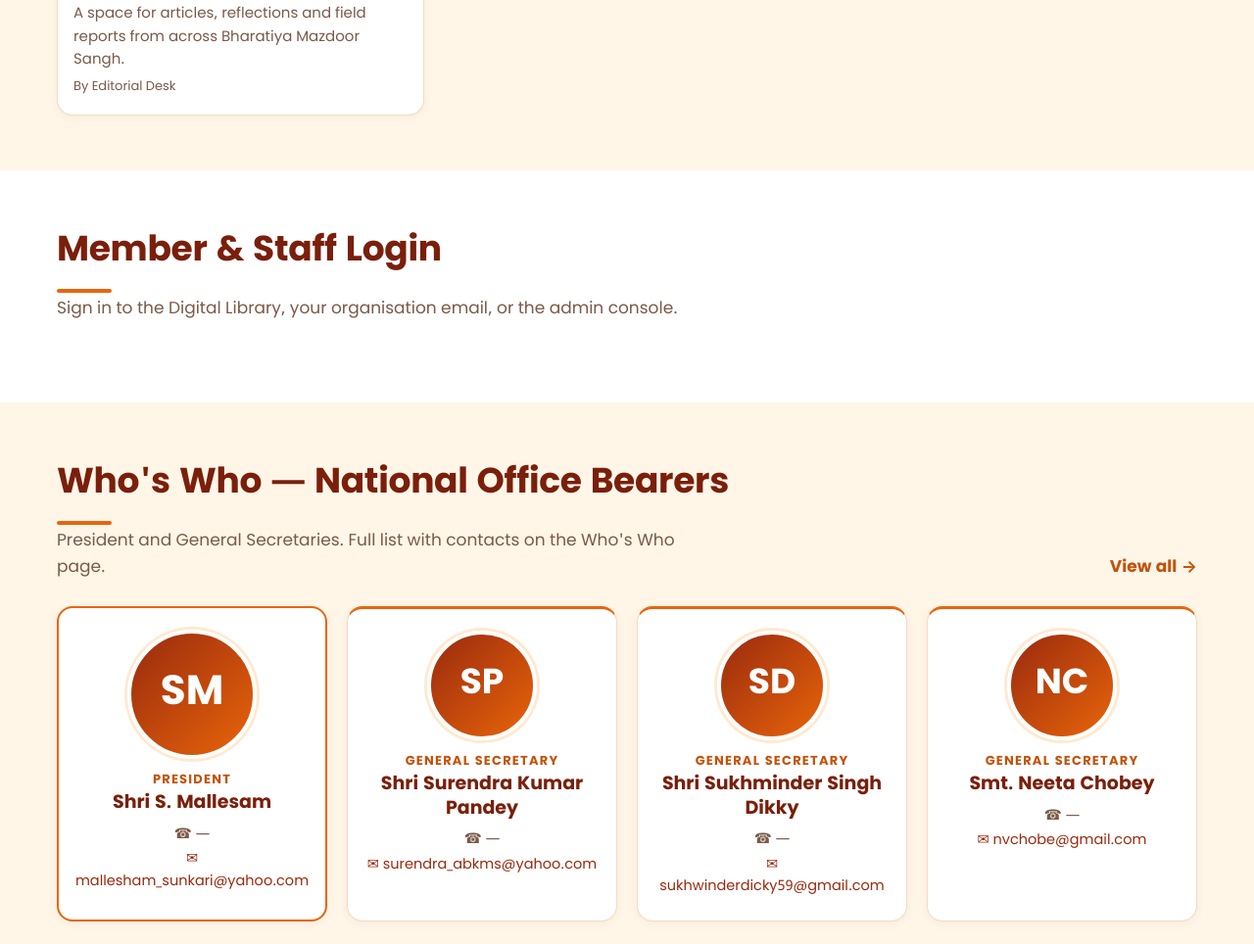
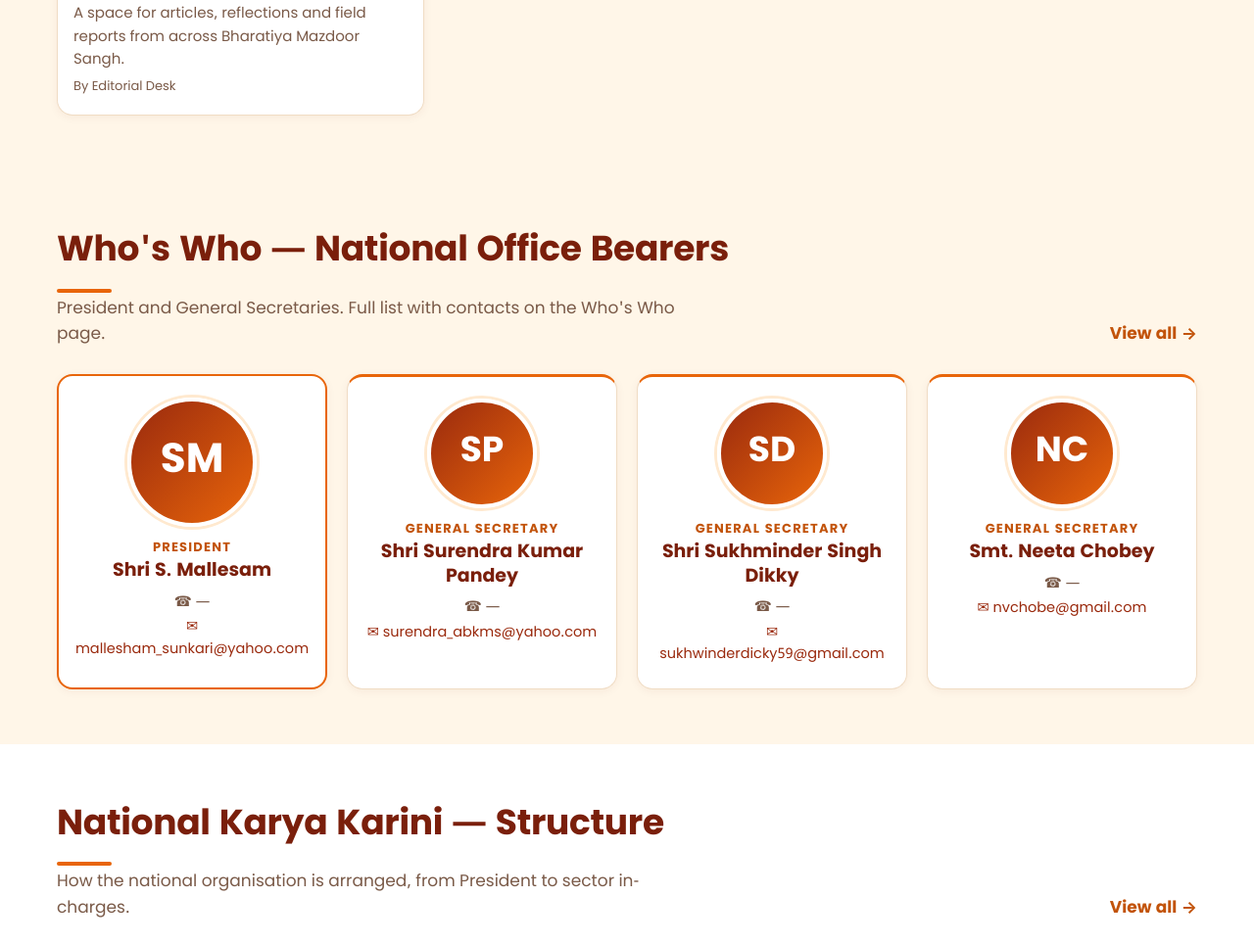
Before and after one commit to consultbanerjee/bms-website, a plain HTML site: page index.html in a window 1280 px wide. Shown: the part 5564-6528 px from the top of the page at 98% size. Drawn offline with Linux system fonts and the light colour scheme.

Commit message:
Add files via upload

```diff
--- a/index.html
+++ b/index.html
@@ -35,7 +35,6 @@
 
 <section class="s alt"><div class="wrap"><div class="sh"><div><h2 data-i18n="blogH">From the Blog</h2><p>Articles and field reports.</p></div><a class="more" href="blog.html" data-i18n="all">View all →</a></div><div class="grid g3" id="blogGrid"></div></div></section>
 
-<section class="s"><div class="wrap"><div class="sh"><div><h2>Member &amp; Staff Login</h2><p>Sign in to the Digital Library, your organisation email, or the admin console.</p></div></div><div class="lcards" id="loginTiles"></div></div></section>
 
 <section class="s alt"><div class="wrap"><div class="sh"><div><h2 data-i18n="whosH">Who's Who — National Office Bearers</h2><p>President and General Secretaries. Full list with contacts on the Who's Who page.</p></div><a class="more" href="whos-who.html" data-i18n="all">View all →</a></div><div class="grid g4 pp" id="whoGrid"></div></div></section>
 
```
